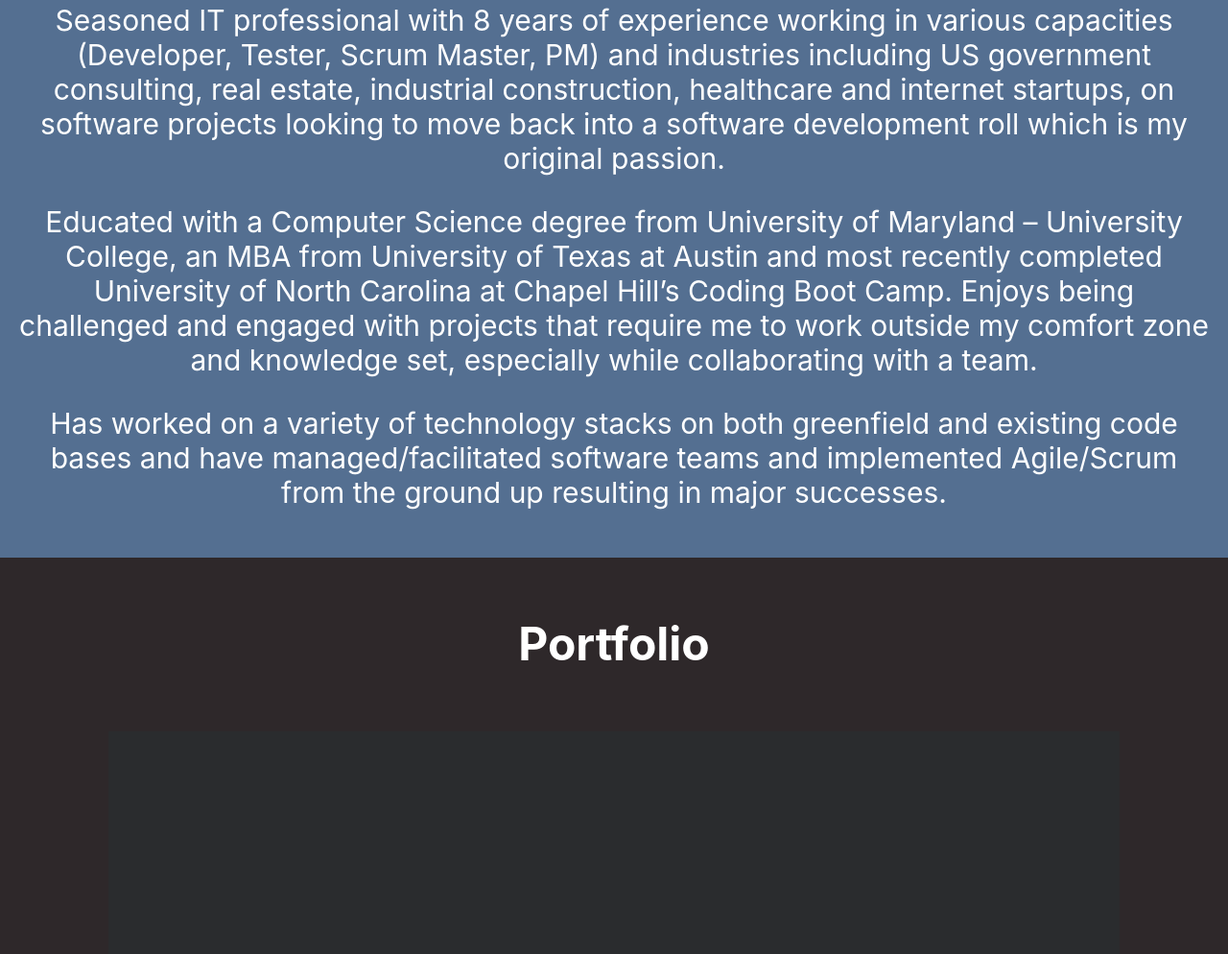
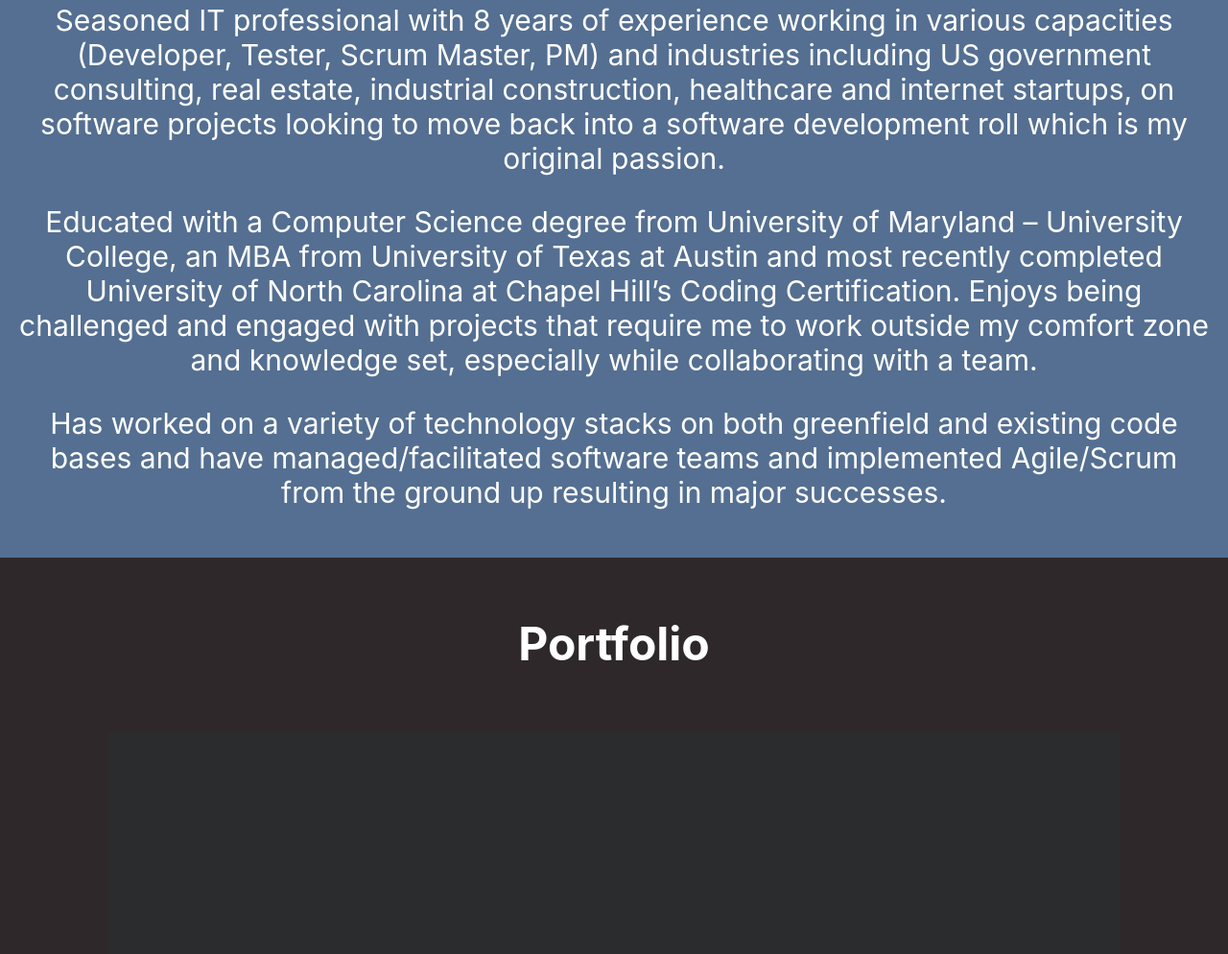
Before and after one commit to DavidTunnell/my-web-portfolio, a website: page public/index.html in a window 1280 px wide. Shown: the part 711-1705 px from the top of the page at 96% size. Drawn offline with Linux system fonts and the light colour scheme.

Commit message:
text update

```diff
--- a/public/index.html
+++ b/public/index.html
@@ -85,7 +85,7 @@
                     Educated with a Computer Science degree from University of
                     Maryland – University College, an MBA from University of
                     Texas at Austin and most recently completed University of
-                    North Carolina at Chapel Hill’s Coding Boot Camp. Enjoys
+                    North Carolina at Chapel Hill’s Coding Certification. Enjoys
                     being challenged and engaged with projects that require me
                     to work outside my comfort zone and knowledge set,
                     especially while collaborating with a team.
```
